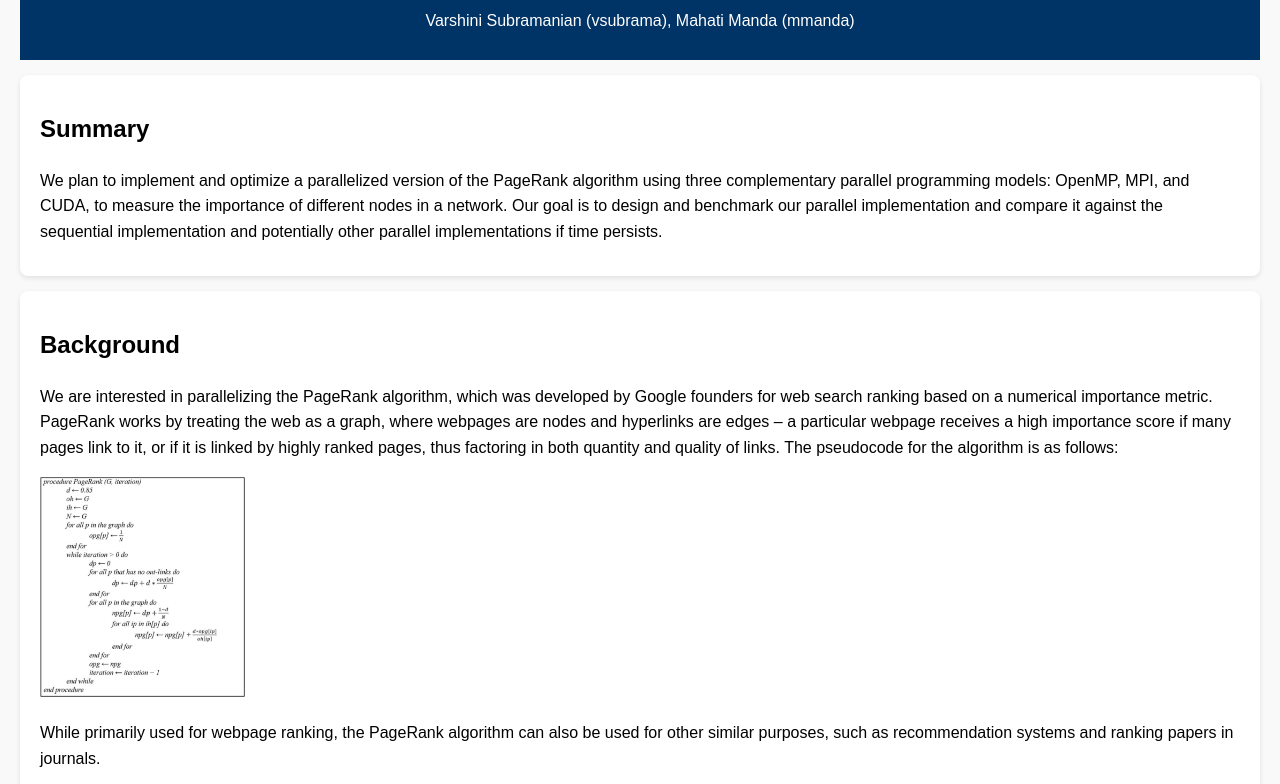
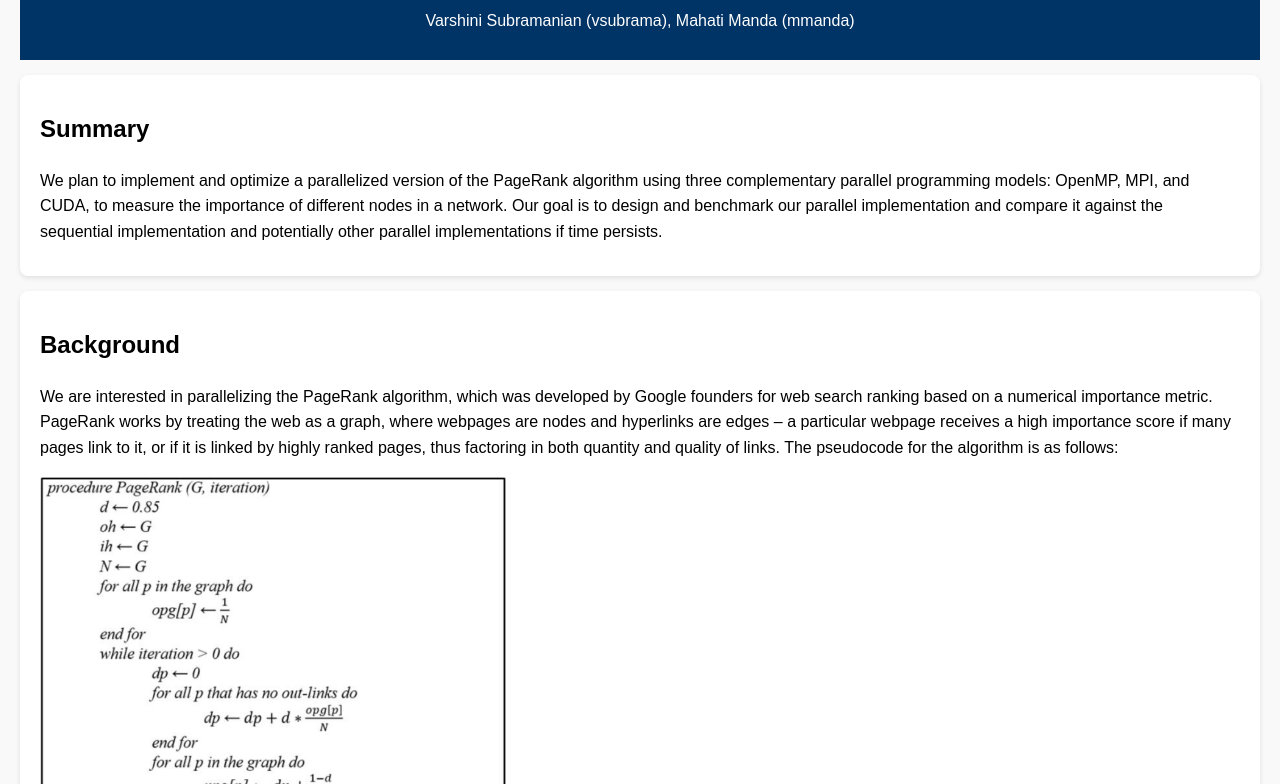
Before and after one commit to mahu0926/parallel-pagerank, a plain HTML site: page index.html in a window 1280 px wide. Shown: the part 116-900 px from the top of the page. Drawn offline with Linux system fonts and the light colour scheme.

Commit message:
img size

```diff
--- a/index.html
+++ b/index.html
@@ -61,7 +61,7 @@
     <section id="background">
         <h2>Background</h2>
         <p>We are interested in parallelizing the PageRank algorithm, which was developed by Google founders for web search ranking based on a numerical importance metric. PageRank works by treating the web as a graph, where webpages are nodes and hyperlinks are edges – a particular webpage receives a high importance score if many pages link to it, or if it is linked by highly ranked pages, thus factoring in both quantity and quality of links. The pseudocode for the algorithm is as follows: </p>
-        <img src="10649542-fig-2-source-large.gif" alt="PageRank Pseudocode" height=220>
+        <img src="10649542-fig-2-source-large.gif" alt="PageRank Pseudocode" height=500>
         <p>While primarily used for webpage ranking, the PageRank algorithm can also be used for other similar purposes, such as recommendation systems and ranking papers in journals.</p>
         <p>There are several key components of PageRank that allow it to benefit from parallelism. Within each iteration, the core operation is evaluating the rank update for each node by aggregating contributions from incoming neighbors – in a sequential implementation, this would be done one node at a time, but a parallel implementation can compute different nodes’ updates in parallel, which would improve performance. Additionally, both sparse vector-matrix multiplication (used for traversing adjacency lists) and the iterative power method are highly parallelizable algorithms, so we hope to exploit parallelism here as well.</p>
     </section>
```
